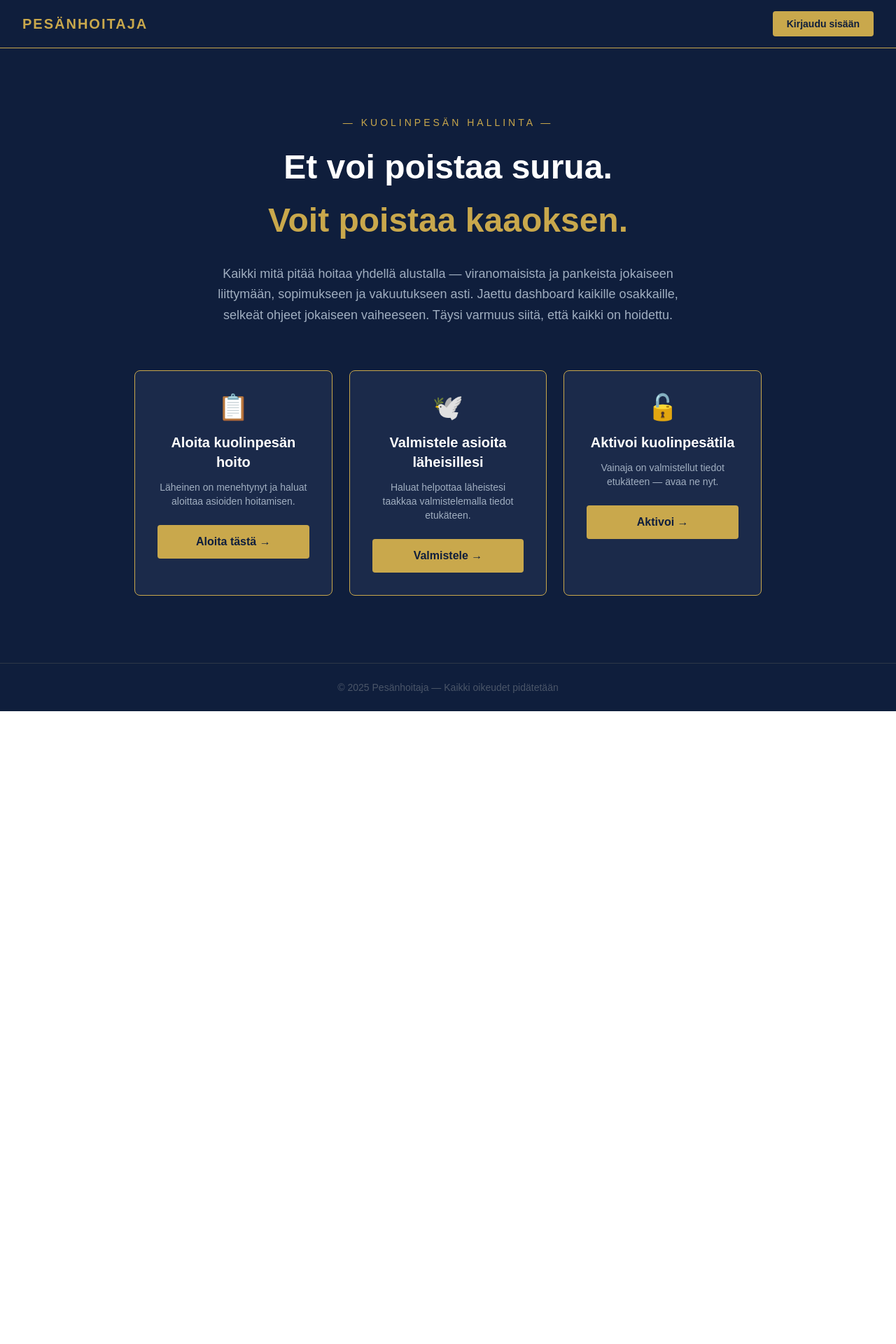
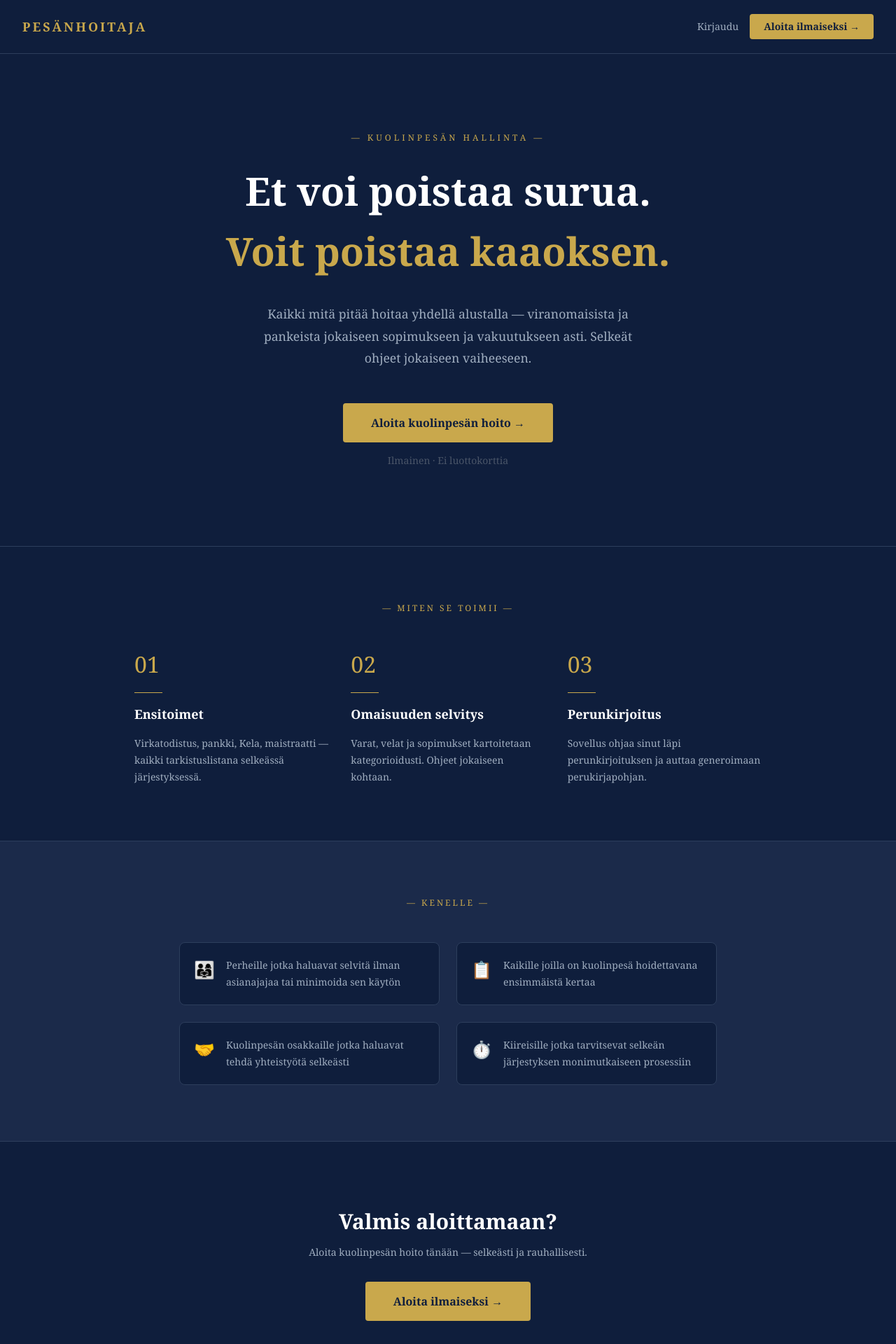
Before and after one commit to vailouu/kuolinpesa-mvp, a Next.js app: page / in a window 1280 px wide. Shown: the top 1920 px of the page at 70% size. Before the commit the page ends 1016 px from the top, so only its background shows below. Built offline with nearby package versions, Linux system fonts and the light colour scheme; no server answers.

Commit message:
Sopimukset: Kyllä/Ei/Hoidettu napit, markkinointisivu

```diff
--- a/app/page.js
+++ b/app/page.js
@@ -1,5 +1,5 @@
 'use client'
-import { useState, useEffect } from 'react'
+import { useEffect, useState } from 'react'
 import { useRouter } from 'next/navigation'
 import { supabase } from './supabase'
 
@@ -8,81 +8,117 @@ export default function Home() {
   const [kirjautunut, setKirjautunut] = useState(false)
 
   useEffect(() => {
-  const tarkistaKirjautuminen = async () => {
+    const tarkista = async () => {
       const { data: { user } } = await supabase.auth.getUser()
       if (user) setKirjautunut(true)
     }
-  tarkistaKirjautuminen()
+    tarkista()
   }, [])
 
   return (
-    <div className="min-h-screen" style={{backgroundColor: '#0F1E3C'}}>
+    <div className="min-h-screen" style={{ backgroundColor: '#0F1E3C', fontFamily: 'Georgia, serif' }}>
 
-      <nav style={{borderBottom: '1px solid #C9A84C'}} className="px-8 py-4 flex items-center justify-between">
-        <div style={{color: '#C9A84C'}} className="text-xl font-bold tracking-widest uppercase">
+      {/* Nav */}
+      <nav style={{ borderBottom: '1px solid #2D3E5C' }} className="px-8 py-5 flex items-center justify-between">
+        <div style={{ color: '#C9A84C', letterSpacing: '3px' }} className="text-lg font-bold uppercase tracking-widest">
           Pesänhoitaja
         </div>
+        <div className="flex items-center gap-4">
           {kirjautunut ? (
-  <button onClick={() => router.push('/dashboard')} style={{backgroundColor: '#C9A84C', color: '#0F1E3C'}} className="px-5 py-2 text-sm font-bold rounded">
+            <button onClick={() => router.push('/dashboard')}
+              style={{ backgroundColor: '#C9A84C', color: '#0F1E3C' }}
+              className="px-5 py-2 text-sm font-bold rounded">
               Siirry dashboardille →
             </button>
           ) : (
-  <a href="/kirjaudu" style={{backgroundColor: '#C9A84C', color: '#0F1E3C'}} className="px-5 py-2 text-sm font-bold rounded">
-    Kirjaudu sisään
-  </a>
+            <>
+              <button onClick={() => router.push('/kirjaudu')}
+                style={{ color: '#A0AEC0', background: 'none', border: 'none' }}
+                className="text-sm hover:opacity-75">
+                Kirjaudu
+              </button>
+              <button onClick={() => router.push('/valitse')}
+                style={{ backgroundColor: '#C9A84C', color: '#0F1E3C' }}
+                className="px-5 py-2 text-sm font-bold rounded">
+                Aloita ilmaiseksi →
+              </button>
+            </>
           )}
+        </div>
       </nav>
 
-      <div className="flex flex-col items-center justify-center text-center px-6 py-24">
-
-        <div style={{color: '#C9A84C', letterSpacing: '4px'}} className="text-sm uppercase mb-6">
+      {/* Hero */}
+      <div className="flex flex-col items-center text-center px-6 py-28">
+        <div style={{ color: '#C9A84C', letterSpacing: '4px' }} className="text-xs uppercase mb-8">
           — Kuolinpesän hallinta —
         </div>
-
-        <h1 className="text-white text-5xl font-bold mb-4 max-w-2xl leading-tight">
+        <h1 className="text-white font-bold mb-4 leading-tight" style={{ fontSize: '3.5rem', maxWidth: '700px' }}>
           Et voi poistaa surua.
         </h1>
-        <h1 style={{color: '#C9A84C'}} className="text-5xl font-bold mb-8 max-w-2xl leading-tight">
+        <h1 style={{ color: '#C9A84C', fontSize: '3.5rem', maxWidth: '700px' }} className="font-bold mb-10 leading-tight">
           Voit poistaa kaaoksen.
         </h1>
-
-        <p style={{color: '#A0AEC0'}} className="text-lg max-w-2xl mb-16 leading-relaxed">
-          Kaikki mitä pitää hoitaa yhdellä alustalla — viranomaisista ja pankeista jokaiseen liittymään, sopimukseen ja vakuutukseen asti. Jaettu dashboard kaikille osakkaille, selkeät ohjeet jokaiseen vaiheeseen. Täysi varmuus siitä, että kaikki on hoidettu.
+        <p style={{ color: '#A0AEC0', maxWidth: '560px', lineHeight: '1.8', fontSize: '1.1rem' }} className="mb-12">
+          Kaikki mitä pitää hoitaa yhdellä alustalla — viranomaisista ja pankeista jokaiseen sopimukseen ja vakuutukseen asti. Selkeät ohjeet jokaiseen vaiheeseen.
         </p>
-
-        <div className="grid grid-cols-1 gap-6 w-full max-w-4xl md:grid-cols-3">
-
-          <div style={{backgroundColor: '#1B2A4A', border: '1px solid #C9A84C'}} className="rounded-lg p-8 flex flex-col items-center text-center">
-            <div style={{color: '#C9A84C'}} className="text-4xl mb-4">📋</div>
-            <h2 className="text-white text-xl font-bold mb-3">Aloita kuolinpesän hoito</h2>
-            <p style={{color: '#A0AEC0'}} className="text-sm mb-6">Läheinen on menehtynyt ja haluat aloittaa asioiden hoitamisen.</p>
-            <a href="/aloita" style={{backgroundColor: '#C9A84C', color: '#0F1E3C'}} className="w-full py-3 font-bold rounded block text-center">
-              Aloita tästä →
-            </a>
+        <button onClick={() => router.push('/valitse')}
+          style={{ backgroundColor: '#C9A84C', color: '#0F1E3C', fontSize: '1rem', padding: '1rem 2.5rem' }}
+          className="font-bold rounded hover:opacity-90">
+          Aloita kuolinpesän hoito →
+        </button>
+        <p style={{ color: '#4A5568' }} className="text-sm mt-4">Ilmainen · Ei luottokorttia</p>
       </div>
 
-          <div style={{backgroundColor: '#1B2A4A', border: '1px solid #C9A84C'}} className="rounded-lg p-8 flex flex-col items-center text-center">
-            <div style={{color: '#C9A84C'}} className="text-4xl mb-4">🕊️</div>
-            <h2 className="text-white text-xl font-bold mb-3">Valmistele asioita läheisillesi</h2>
-            <p style={{color: '#A0AEC0'}} className="text-sm mb-6">Haluat helpottaa läheistesi taakkaa valmistelemalla tiedot etukäteen.</p>
-            <button style={{backgroundColor: '#C9A84C', color: '#0F1E3C'}} className="w-full py-3 font-bold rounded">
-              Valmistele →
+      {/* Miten toimii */}
+      <div style={{ borderTop: '1px solid #2D3E5C' }} className="px-8 py-20">
+        <p style={{ color: '#C9A84C', letterSpacing: '3px' }} className="text-xs uppercase text-center mb-12">— Miten se toimii —</p>
+        <div className="grid grid-cols-1 md:grid-cols-3 gap-8 max-w-4xl mx-auto">
+          {[
+            { num: '01', otsikko: 'Ensitoimet', teksti: 'Virkatodistus, pankki, Kela, maistraatti — kaikki tarkistuslistana selkeässä järjestyksessä.' },
+            { num: '02', otsikko: 'Omaisuuden selvitys', teksti: 'Varat, velat ja sopimukset kartoitetaan kategorioidusti. Ohjeet jokaiseen kohtaan.' },
+            { num: '03', otsikko: 'Perunkirjoitus', teksti: 'Sovellus ohjaa sinut läpi perunkirjoituksen ja auttaa generoimaan perukirjapohjan.' },
+          ].map(v => (
+            <div key={v.num} className="flex flex-col gap-4">
+              <div style={{ color: '#C9A84C', fontSize: '2rem', fontFamily: 'Georgia, serif' }}>{v.num}</div>
+              <div style={{ width: '40px', height: '1px', backgroundColor: '#C9A84C' }} />
+              <h3 className="text-white font-bold text-lg">{v.otsikko}</h3>
+              <p style={{ color: '#A0AEC0', lineHeight: '1.7' }} className="text-sm">{v.teksti}</p>
+            </div>
+          ))}
+        </div>
+      </div>
+
+      {/* Kenelle */}
+      <div style={{ borderTop: '1px solid #2D3E5C', backgroundColor: '#1B2A4A' }} className="px-8 py-20">
+        <p style={{ color: '#C9A84C', letterSpacing: '3px' }} className="text-xs uppercase text-center mb-12">— Kenelle —</p>
+        <div className="grid grid-cols-1 md:grid-cols-2 gap-6 max-w-3xl mx-auto">
+          {[
+            { ikoni: '👨‍👩‍👧', teksti: 'Perheille jotka haluavat selvitä ilman asianajajaa tai minimoida sen käytön' },
+            { ikoni: '📋', teksti: 'Kaikille joilla on kuolinpesä hoidettavana ensimmäistä kertaa' },
+            { ikoni: '🤝', teksti: 'Kuolinpesän osakkaille jotka haluavat tehdä yhteistyötä selkeästi' },
+            { ikoni: '⏱️', teksti: 'Kiireisille jotka tarvitsevat selkeän järjestyksen monimutkaiseen prosessiin' },
+          ].map((k, i) => (
+            <div key={i} className="flex items-start gap-4 p-5 rounded-lg" style={{ backgroundColor: '#0F1E3C', border: '1px solid #2D3E5C' }}>
+              <span style={{ fontSize: '1.5rem' }}>{k.ikoni}</span>
+              <p style={{ color: '#A0AEC0', lineHeight: '1.7' }} className="text-sm">{k.teksti}</p>
+            </div>
+          ))}
+        </div>
+      </div>
+
+      {/* Alaosan CTA */}
+      <div style={{ borderTop: '1px solid #2D3E5C' }} className="px-8 py-24 flex flex-col items-center text-center">
+        <h2 className="text-white font-bold text-3xl mb-4">Valmis aloittamaan?</h2>
+        <p style={{ color: '#A0AEC0' }} className="text-sm mb-8">Aloita kuolinpesän hoito tänään — selkeästi ja rauhallisesti.</p>
+        <button onClick={() => router.push('/valitse')}
+          style={{ backgroundColor: '#C9A84C', color: '#0F1E3C', padding: '1rem 2.5rem' }}
+          className="font-bold rounded text-base hover:opacity-90">
+          Aloita ilmaiseksi →
         </button>
       </div>
 
-          <div style={{backgroundColor: '#1B2A4A', border: '1px solid #C9A84C'}} className="rounded-lg p-8 flex flex-col items-center text-center">
-            <div style={{color: '#C9A84C'}} className="text-4xl mb-4">🔓</div>
-            <h2 className="text-white text-xl font-bold mb-3">Aktivoi kuolinpesätila</h2>
-            <p style={{color: '#A0AEC0'}} className="text-sm mb-6">Vainaja on valmistellut tiedot etukäteen — avaa ne nyt.</p>
-            <button style={{backgroundColor: '#C9A84C', color: '#0F1E3C'}} className="w-full py-3 font-bold rounded">
-              Aktivoi →
-            </button>
-          </div>
-
-        </div>
-      </div>
-
-      <div style={{borderTop: '1px solid #2D3748', color: '#4A5568'}} className="text-center py-6 text-sm">
+      {/* Footer */}
+      <div style={{ borderTop: '1px solid #2D3E5C', color: '#4A5568' }} className="text-center py-6 text-sm">
         © 2025 Pesänhoitaja — Kaikki oikeudet pidätetään
       </div>
 
--- /dev/null
+++ b/app/valitse/page.js
@@ -0,0 +1,91 @@
+'use client'
+import { useState, useEffect } from 'react'
+import { useRouter } from 'next/navigation'
+import { supabase } from '../supabase'
+
+export default function Home() {
+  const router = useRouter()
+const [kirjautunut, setKirjautunut] = useState(false)
+
+useEffect(() => {
+  const tarkistaKirjautuminen = async () => {
+    const { data: { user } } = await supabase.auth.getUser()
+    if (user) setKirjautunut(true)
+  }
+  tarkistaKirjautuminen()
+}, [])
+
+  return (
+    <div className="min-h-screen" style={{backgroundColor: '#0F1E3C'}}>
+
+      <nav style={{borderBottom: '1px solid #C9A84C'}} className="px-8 py-4 flex items-center justify-between">
+        <div style={{color: '#C9A84C'}} className="text-xl font-bold tracking-widest uppercase">
+          Pesänhoitaja
+        </div>
+      {kirjautunut ? (
+  <button onClick={() => router.push('/dashboard')} style={{backgroundColor: '#C9A84C', color: '#0F1E3C'}} className="px-5 py-2 text-sm font-bold rounded">
+    Siirry dashboardille →
+  </button>
+) : (
+  <a href="/kirjaudu" style={{backgroundColor: '#C9A84C', color: '#0F1E3C'}} className="px-5 py-2 text-sm font-bold rounded">
+    Kirjaudu sisään
+  </a>
+)}
+      </nav>
+
+      <div className="flex flex-col items-center justify-center text-center px-6 py-24">
+
+        <div style={{color: '#C9A84C', letterSpacing: '4px'}} className="text-sm uppercase mb-6">
+          — Kuolinpesän hallinta —
+        </div>
+
+        <h1 className="text-white text-5xl font-bold mb-4 max-w-2xl leading-tight">
+          Et voi poistaa surua.
+        </h1>
+        <h1 style={{color: '#C9A84C'}} className="text-5xl font-bold mb-8 max-w-2xl leading-tight">
+          Voit poistaa kaaoksen.
+        </h1>
+
+        <p style={{color: '#A0AEC0'}} className="text-lg max-w-2xl mb-16 leading-relaxed">
+          Kaikki mitä pitää hoitaa yhdellä alustalla — viranomaisista ja pankeista jokaiseen liittymään, sopimukseen ja vakuutukseen asti. Jaettu dashboard kaikille osakkaille, selkeät ohjeet jokaiseen vaiheeseen. Täysi varmuus siitä, että kaikki on hoidettu.
+        </p>
+
+        <div className="grid grid-cols-1 gap-6 w-full max-w-4xl md:grid-cols-3">
+
+          <div style={{backgroundColor: '#1B2A4A', border: '1px solid #C9A84C'}} className="rounded-lg p-8 flex flex-col items-center text-center">
+            <div style={{color: '#C9A84C'}} className="text-4xl mb-4">📋</div>
+            <h2 className="text-white text-xl font-bold mb-3">Aloita kuolinpesän hoito</h2>
+            <p style={{color: '#A0AEC0'}} className="text-sm mb-6">Läheinen on menehtynyt ja haluat aloittaa asioiden hoitamisen.</p>
+            <a href="/aloita" style={{backgroundColor: '#C9A84C', color: '#0F1E3C'}} className="w-full py-3 font-bold rounded block text-center">
+              Aloita tästä →
+            </a>
+          </div>
+
+          <div style={{backgroundColor: '#1B2A4A', border: '1px solid #C9A84C'}} className="rounded-lg p-8 flex flex-col items-center text-center">
+            <div style={{color: '#C9A84C'}} className="text-4xl mb-4">🕊️</div>
+            <h2 className="text-white text-xl font-bold mb-3">Valmistele asioita läheisillesi</h2>
+            <p style={{color: '#A0AEC0'}} className="text-sm mb-6">Haluat helpottaa läheistesi taakkaa valmistelemalla tiedot etukäteen.</p>
+            <button style={{backgroundColor: '#C9A84C', color: '#0F1E3C'}} className="w-full py-3 font-bold rounded">
+              Valmistele →
+            </button>
+          </div>
+
+          <div style={{backgroundColor: '#1B2A4A', border: '1px solid #C9A84C'}} className="rounded-lg p-8 flex flex-col items-center text-center">
+            <div style={{color: '#C9A84C'}} className="text-4xl mb-4">🔓</div>
+            <h2 className="text-white text-xl font-bold mb-3">Aktivoi kuolinpesätila</h2>
+            <p style={{color: '#A0AEC0'}} className="text-sm mb-6">Vainaja on valmistellut tiedot etukäteen — avaa ne nyt.</p>
+            <button style={{backgroundColor: '#C9A84C', color: '#0F1E3C'}} className="w-full py-3 font-bold rounded">
+              Aktivoi →
+            </button>
+          </div>
+
+        </div>
+      </div>
+
+      <div style={{borderTop: '1px solid #2D3748', color: '#4A5568'}} className="text-center py-6 text-sm">
+        © 2025 Pesänhoitaja — Kaikki oikeudet pidätetään
+      </div>
+
+    </div>
+  )
+}
```
Also changed, not shown: app/dashboard/page.js (+22 -19 lines). Lines whose indentation alone changed are shown as unchanged.
